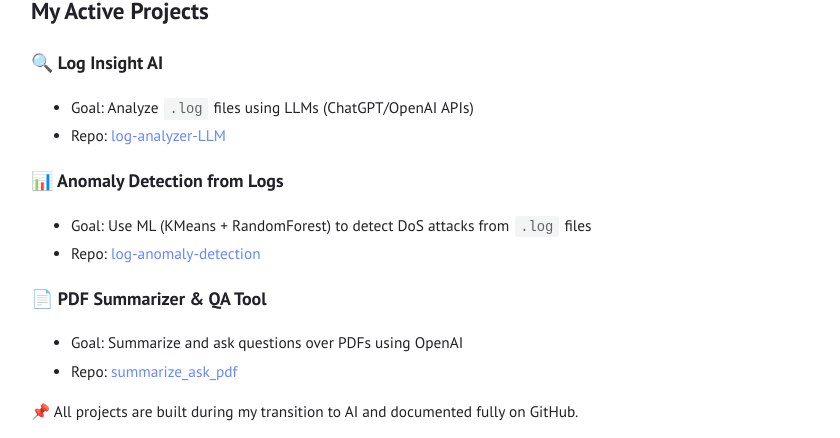
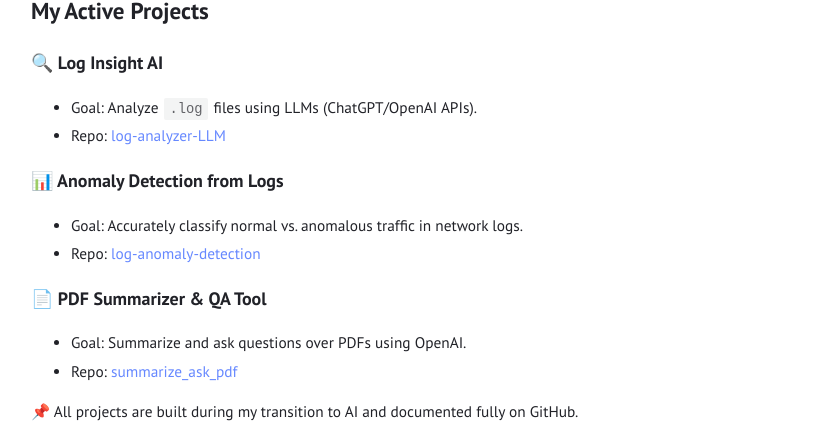
Before and after one commit to elbazhazem/elbazhazem.github.io, a Jekyll site: the page built from projects.md, in a window 1280 px wide. Shown: the part 193-631 px from the top of the page, without its empty margins (220-1060 px from the left). Built offline with Jekyll 4.4.1, drawn with Linux system fonts in a browser that asks for light colours.

Commit message:
Update projects.md

```diff
--- a/projects.md
+++ b/projects.md
@@ -6,15 +6,15 @@ title: "Projects"
 # My Active Projects
 
 ### 🔍 Log Insight AI
-- Goal: Analyze `.log` files using LLMs (ChatGPT/OpenAI APIs)
+- Goal: Analyze `.log` files using LLMs (ChatGPT/OpenAI APIs).
 - Repo: [log-analyzer-LLM](https://github.com/elbazhazem/log-analyzer-LLM)
 
 ### 📊 Anomaly Detection from Logs
-- Goal: Use ML (KMeans + RandomForest) to detect DoS attacks from `.log` files
+- Goal: Accurately classify normal vs. anomalous traffic in network logs.
 - Repo: [log-anomaly-detection](https://github.com/elbazhazem/log-anomaly-detection)
 
 ### 📄 PDF Summarizer & QA Tool
-- Goal: Summarize and ask questions over PDFs using OpenAI
+- Goal: Summarize and ask questions over PDFs using OpenAI.
 - Repo: [summarize_ask_pdf](https://github.com/elbazhazem/summarize_ask_pdf)
 
 📌 All projects are built during my transition to AI and documented fully on GitHub.
```
